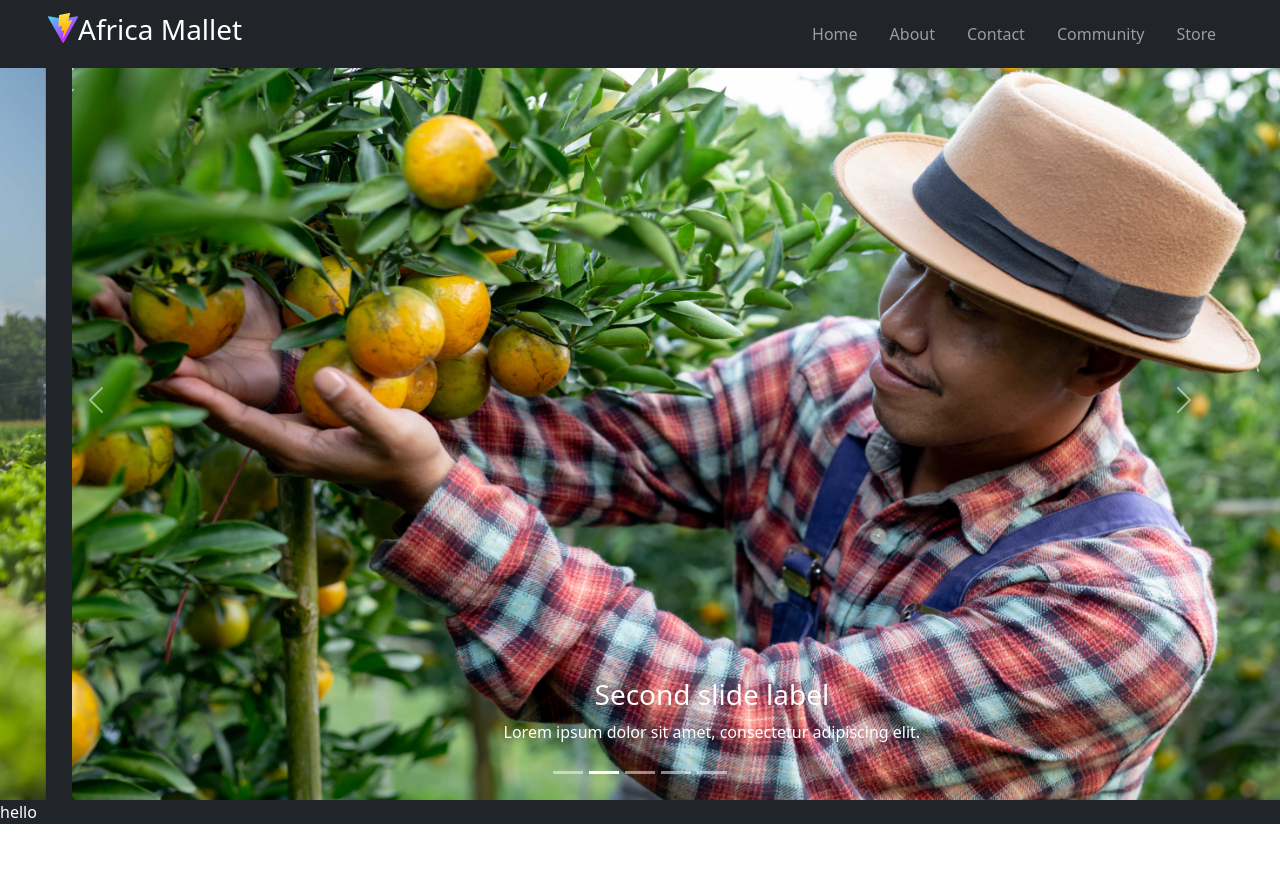
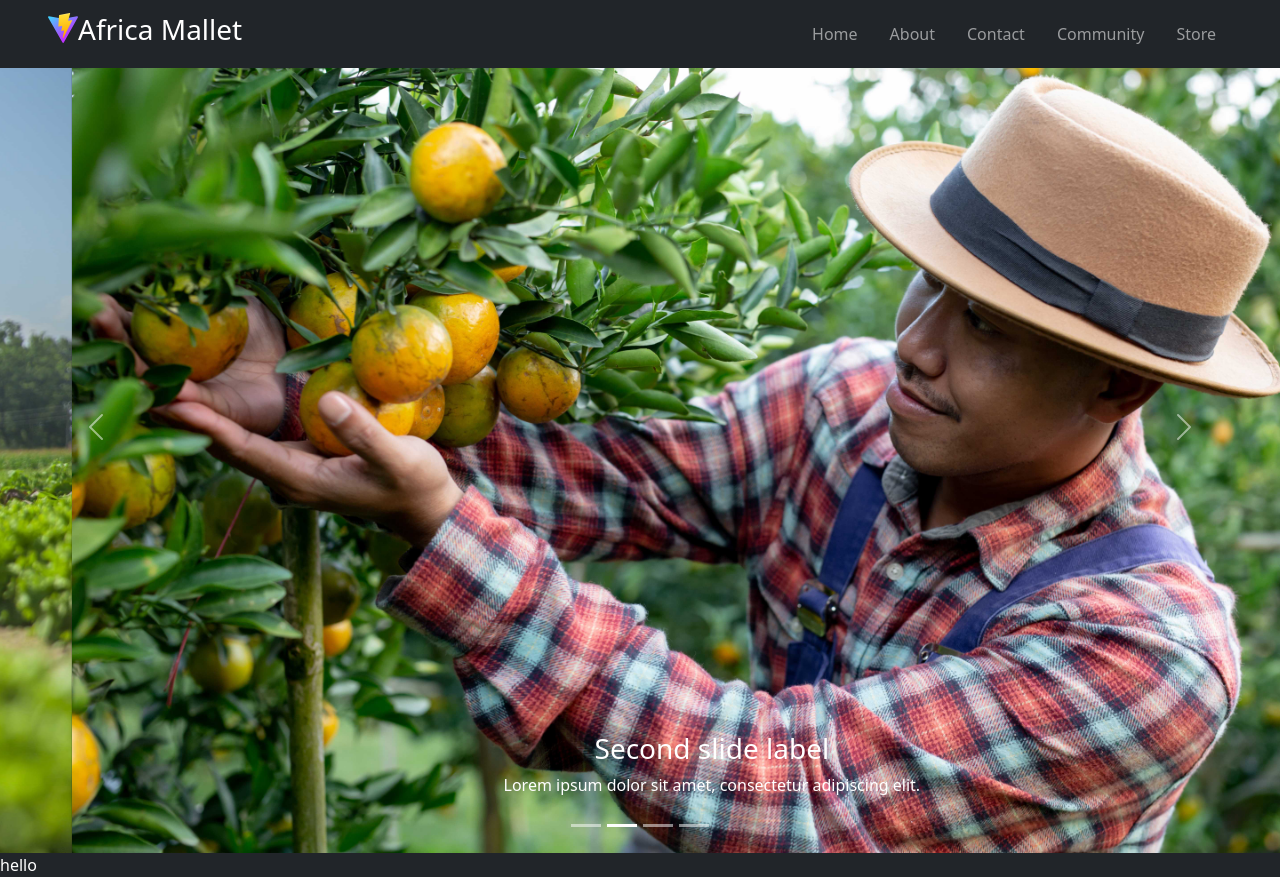
Before and after one commit to praisezee/africamallet, a React (Vite) app: page / in a window 1280 px wide. Before the commit the page ends 824 px from the top, so only its background shows below. Built offline with nearby package versions, Linux system fonts and the light colour scheme.

Commit message:
hero heiht fixed

```diff
--- a/src/components/home/Hero.jsx
+++ b/src/components/home/Hero.jsx
@@ -19,7 +19,7 @@ const Hero = () =>
       <Carousel activeIndex={index} onSelect={handleSelect} className='h-100'>
       <Carousel.Item>
         <img
-          className="d-block carousel-img "
+          className="d-block w-100"
           src={farm}
           alt="First slide"
         />
@@ -30,7 +30,7 @@ const Hero = () =>
       </Carousel.Item>
       <Carousel.Item>
         <img
-          className="d-block carousel-img"
+          className="d-block w-100"
           src={fruits}
           alt="Second slide"
         />
@@ -42,7 +42,7 @@ const Hero = () =>
       </Carousel.Item>
       <Carousel.Item>
         <img
-          className="d-block carousel-img"
+          className="d-block w-100"
           src={cult}
           alt="Third slide"
         />
@@ -56,7 +56,7 @@ const Hero = () =>
       </Carousel.Item>
       <Carousel.Item>
         <img
-          className="d-block carousel-img"
+          className="d-block w-100"
           src={smile}
           alt="fourth slide"
         />
@@ -68,20 +68,6 @@ const Hero = () =>
           </p>
         </Carousel.Caption>
       </Carousel.Item>
-      <Carousel.Item>
-        <img
-          className="d-block carousel-img"
-          src={vegitable}
-          alt="Third slide"
-        />
-
-        <Carousel.Caption>
-          <h3>Fifth slide label</h3>
-          <p>
-            Praesent commodo cursus magna, vel scelerisque nisl consectetur.
-          </p>
-        </Carousel.Caption>
-      </Carousel.Item>
     </Carousel>
     </div>
   )
--- a/src/index.css
+++ b/src/index.css
@@ -12,16 +12,3 @@ body{
 .h-screen{
       height: 100vh !important;
 }
-
-.carousel-img{
-      height: 100vh !important;
-      width: 100% !important;
-}
-
-
-@media screen and (min-width: 992px) {
-      .carousel-img{
-      height: 100vh !important;
-      width: 98vw !important;
-}
-}
```
